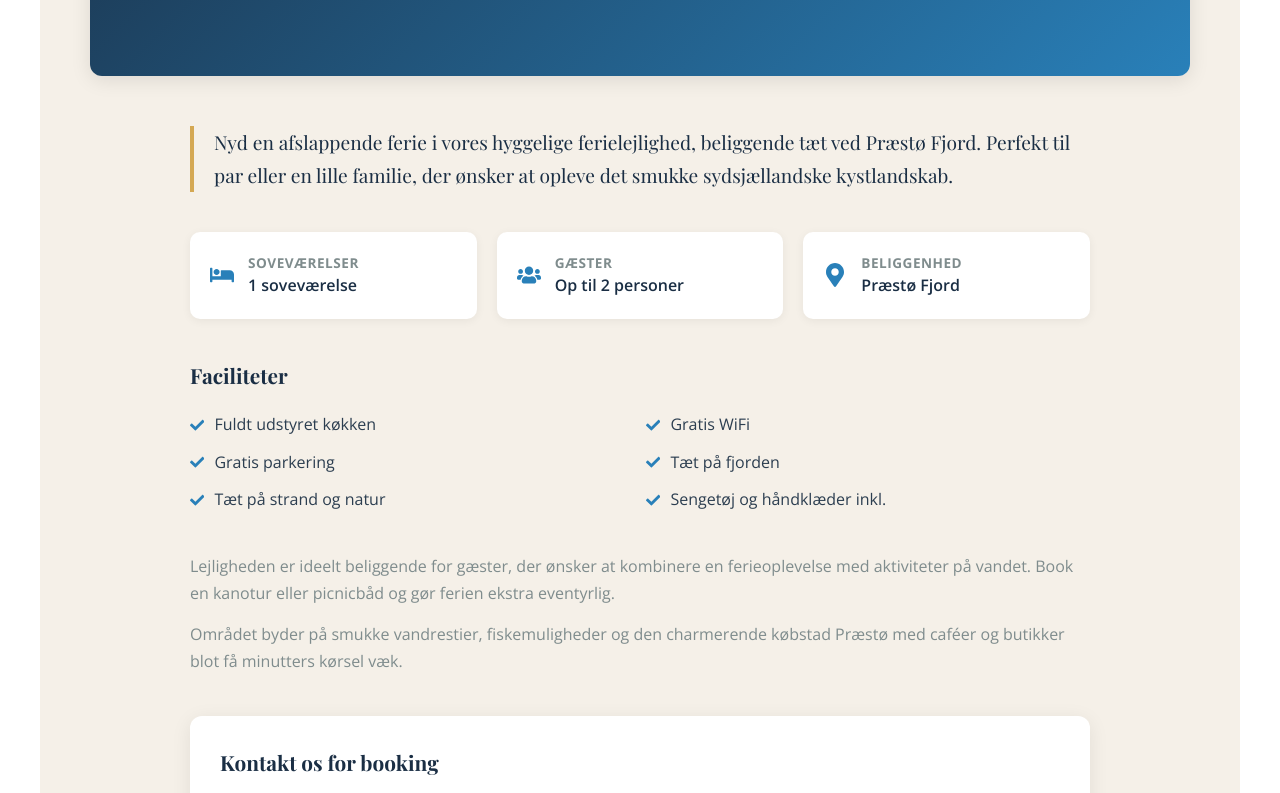
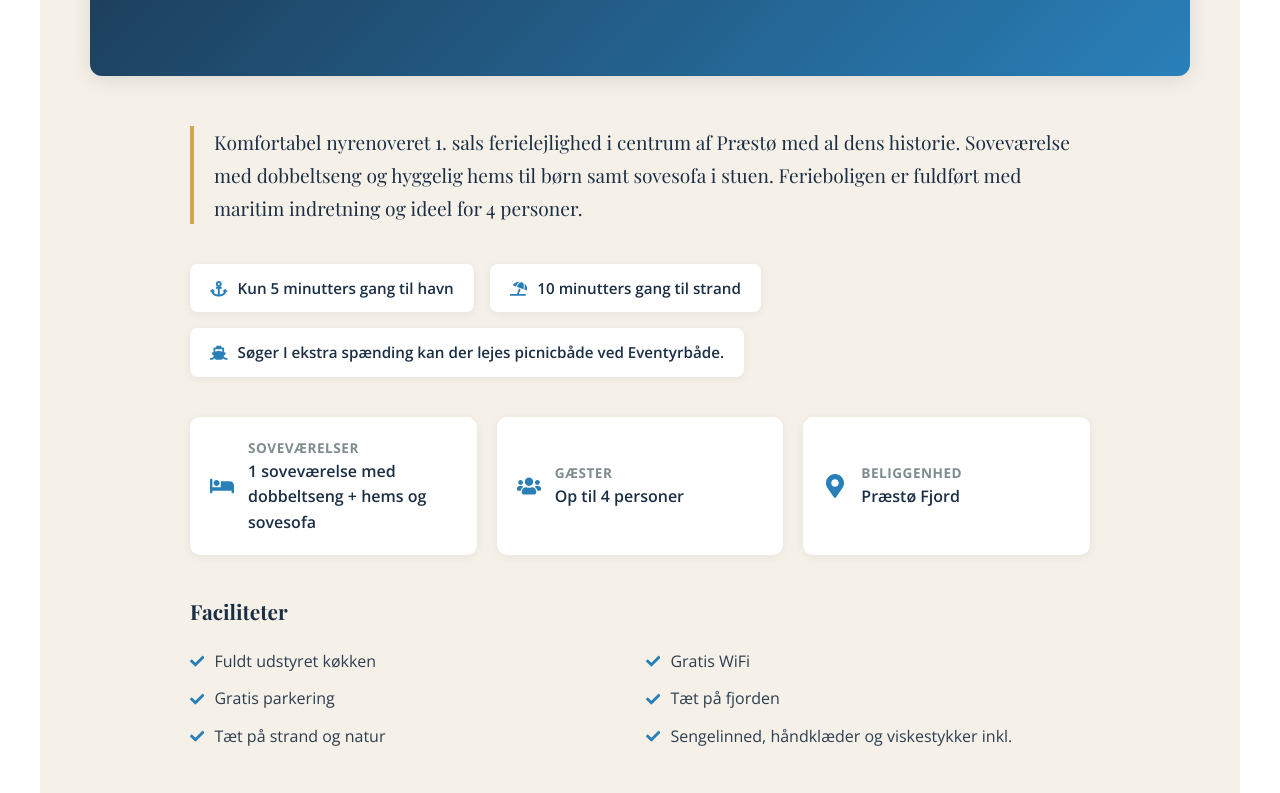
Before and after one commit to embedded-bed/eventyrbaade, a React (Create React App) app: page /ferielejlighed in a window 1280 px wide. Shown: the part 640-1433 px from the top of the page. Built offline with nearby package versions, Linux system fonts and the light colour scheme.

Commit message:
updated text for apartment page

```diff
--- a/src/components/Apartment.css
+++ b/src/components/Apartment.css
@@ -96,6 +96,32 @@
 
 .apartment-intro p {
   margin: 0;
+}
+
+.apartment-distances {
+  display: flex;
+  flex-wrap: wrap;
+  gap: 16px;
+  margin-bottom: 40px;
+}
+
+.apartment-distance {
+  display: flex;
+  align-items: center;
+  gap: 10px;
+  background: var(--white);
+  padding: 12px 20px;
+  border-radius: 8px;
+  color: var(--navy);
+  font-weight: 600;
+  font-size: 0.95rem;
+  box-shadow: 0 2px 10px rgba(0,0,0,0.06);
+}
+
+.apartment-distance svg {
+  color: var(--ocean);
+  font-size: 1.1rem;
+  flex-shrink: 0;
 }
 
 .apartment-highlights {
--- a/src/components/Apartment.js
+++ b/src/components/Apartment.js
@@ -1,5 +1,5 @@
 import React from 'react';
-import { FaHome, FaBed, FaUsers, FaMapMarkerAlt, FaPhone, FaEnvelope, FaCheck } from 'react-icons/fa';
+import { FaHome, FaBed, FaUsers, FaMapMarkerAlt, FaPhone, FaEnvelope, FaCheck, FaAnchor, FaUmbrellaBeach, FaShip } from 'react-icons/fa';
 import { useTranslation } from 'react-i18next';
 import './Apartment.css';
 
@@ -36,6 +36,12 @@ function Apartment() {
         <div className="apartment-info">
           <div className="apartment-intro">
             <p>{t('apartment.intro')}</p>
+          </div>
+
+          <div className="apartment-distances">
+            <div className="apartment-distance"><FaAnchor /> {t('apartment.walk_harbor')}</div>
+            <div className="apartment-distance"><FaUmbrellaBeach /> {t('apartment.walk_beach')}</div>
+            <div className="apartment-distance"><FaShip /> {t('apartment.boat_tip')}</div>
           </div>
 
           <div className="apartment-highlights">
--- a/src/locales/da/translation.json
+++ b/src/locales/da/translation.json
@@ -100,11 +100,14 @@
     "price_from": "Fra",
     "price": "kr. 800",
     "price_per": "pr. nat",
-    "intro": "Nyd en afslappende ferie i vores hyggelige ferielejlighed, beliggende tæt ved Præstø Fjord. Perfekt til par eller en lille familie, der ønsker at opleve det smukke sydsjællandske kystlandskab.",
+    "intro": "Komfortabel nyrenoveret 1. sals ferielejlighed i centrum af Præstø med al dens historie. Soveværelse med dobbeltseng og hyggelig hems til børn samt sovesofa i stuen. Ferieboligen er fuldført med maritim indretning og ideel for 4 personer.",
+    "walk_harbor": "Kun 5 minutters gang til havn",
+    "walk_beach": "10 minutters gang til strand",
+    "boat_tip": "Søger I ekstra spænding kan der lejes picnicbåde ved Eventyrbåde.",
     "rooms_label": "Soveværelser",
-    "rooms": "1 soveværelse",
+    "rooms": "1 soveværelse med dobbeltseng + hems og sovesofa",
     "guests_label": "Gæster",
-    "guests": "Op til 2 personer",
+    "guests": "Op til 4 personer",
     "location_label": "Beliggenhed",
     "location": "Præstø Fjord",
     "features_title": "Faciliteter",
@@ -113,9 +116,9 @@
     "feature3": "Gratis parkering",
     "feature4": "Tæt på fjorden",
     "feature5": "Tæt på strand og natur",
-    "feature6": "Sengetøj og håndklæder inkl.",
-    "desc1": "Lejligheden er ideelt beliggende for gæster, der ønsker at kombinere en ferieoplevelse med aktiviteter på vandet. Book en kanotur eller picnicbåd og gør ferien ekstra eventyrlig.",
-    "desc2": "Området byder på smukke vandrestier, fiskemuligheder og den charmerende købstad Præstø med caféer og butikker blot få minutters kørsel væk.",
+    "feature6": "Sengelinned, håndklæder og viskestykker inkl.",
+    "desc1": "Lejligheden er ideelt beliggende for gæster, der ønsker at kombinere en ferieoplevelse med aktiviteter på vandet. Søger I ekstra spænding kan der lejes picnicbåde ved Eventyrbåde — der er kun 5 minutters gang til havn.",
+    "desc2": "Området byder på smukke vandrestier, fiskemuligheder og den charmerende købstad Præstø med caféer og butikker. Kun 10 minutters gang til strand.",
     "contact_title": "Kontakt os for booking",
     "cta": "Ring og book lejligheden"
   },
--- a/src/locales/de/translation.json
+++ b/src/locales/de/translation.json
@@ -100,11 +100,14 @@
     "price_from": "Ab",
     "price": "kr. 800",
     "price_per": "pro Nacht",
-    "intro": "Genießen Sie einen erholsamen Urlaub in unserer gemütlichen Ferienwohnung, nahe am Præstø Fjord gelegen. Perfekt für Paare oder eine kleine Familie, die die schöne Küstenlandschaft Südseeland erleben möchten.",
+    "intro": "Komfortable, neu renovierte Ferienwohnung im 1. Stock im Zentrum von Præstø mit all seiner Geschichte. Schlafzimmer mit Doppelbett und gemütlichem Hochbett für Kinder sowie Schlafsofa im Wohnzimmer. Die Wohnung ist maritim eingerichtet und ideal für 4 Personen.",
+    "walk_harbor": "Nur 5 Minuten zu Fuß zum Hafen",
+    "walk_beach": "10 Minuten zu Fuß zum Strand",
+    "boat_tip": "Suchen Sie nach extra Spannung? Mieten Sie Picknickboote bei Eventyrbåde.",
     "rooms_label": "Schlafzimmer",
-    "rooms": "1 Schlafzimmer",
+    "rooms": "1 Schlafzimmer mit Doppelbett + Hochbett und Schlafsofa",
     "guests_label": "Gäste",
-    "guests": "Bis zu 2 Personen",
+    "guests": "Bis zu 4 Personen",
     "location_label": "Lage",
     "location": "Præstø Fjord",
     "features_title": "Ausstattung",
@@ -113,9 +116,9 @@
     "feature3": "Kostenloser Parkplatz",
     "feature4": "Nahe am Fjord",
     "feature5": "Nahe am Strand und Natur",
-    "feature6": "Bettwäsche und Handtücher inkl.",
-    "desc1": "Die Wohnung ist ideal gelegen für Gäste, die einen Urlaub mit Wasseraktivitäten kombinieren möchten. Buchen Sie eine Kanutour oder ein Picknickboot und machen Sie Ihren Urlaub besonders abenteuerlich.",
-    "desc2": "Die Umgebung bietet schöne Wanderwege, Angelmöglichkeiten und die charmante Kleinstadt Præstø mit Cafés und Geschäften nur wenige Autominuten entfernt.",
+    "feature6": "Bettwäsche, Handtücher und Geschirrtücher inkl.",
+    "desc1": "Die Wohnung ist ideal gelegen für Gäste, die einen Urlaub mit Wasseraktivitäten kombinieren möchten. Suchen Sie nach extra Spannung? Mieten Sie Picknickboote bei Eventyrbåde — nur 5 Minuten zu Fuß zum Hafen.",
+    "desc2": "Die Umgebung bietet schöne Wanderwege, Angelmöglichkeiten und die charmante Kleinstadt Præstø mit Cafés und Geschäften. Nur 10 Minuten zu Fuß zum Strand.",
     "contact_title": "Kontaktieren Sie uns zur Buchung",
     "cta": "Anrufen und Wohnung buchen"
   },
--- a/src/locales/en/translation.json
+++ b/src/locales/en/translation.json
@@ -100,11 +100,14 @@
     "price_from": "From",
     "price": "kr. 800",
     "price_per": "per night",
-    "intro": "Enjoy a relaxing holiday in our cosy apartment, located close to Præstø Fjord. Perfect for couples or a small family wanting to experience the beautiful South Zealand coastline.",
+    "intro": "Comfortable newly renovated first-floor holiday apartment in the centre of Præstø with all its history. Bedroom with double bed and a cosy loft for children, plus a sofa bed in the living room. The apartment features maritime décor and is ideal for 4 people.",
+    "walk_harbor": "Only 5 minutes' walk to the harbour",
+    "walk_beach": "10 minutes' walk to the beach",
+    "boat_tip": "Looking for extra excitement? Rent picnic boats at Eventyrbåde.",
     "rooms_label": "Bedrooms",
-    "rooms": "1 bedroom",
+    "rooms": "1 bedroom with double bed + loft and sofa bed",
     "guests_label": "Guests",
-    "guests": "Up to 2 people",
+    "guests": "Up to 4 people",
     "location_label": "Location",
     "location": "Præstø Fjord",
     "features_title": "Amenities",
@@ -113,9 +116,9 @@
     "feature3": "Free parking",
     "feature4": "Close to the fjord",
     "feature5": "Close to beach and nature",
-    "feature6": "Bed linen and towels included",
-    "desc1": "The apartment is ideally located for guests who want to combine a holiday experience with water activities. Book a canoe trip or picnic boat and make your holiday extra adventurous.",
-    "desc2": "The area offers beautiful hiking trails, fishing opportunities, and the charming town of Præstø with cafés and shops just a few minutes' drive away.",
+    "feature6": "Bed linen, towels, and tea towels included",
+    "desc1": "The apartment is ideally located for guests who want to combine a holiday experience with water activities. Looking for extra excitement? Rent picnic boats at Eventyrbåde — only 5 minutes' walk to the harbour.",
+    "desc2": "The area offers beautiful hiking trails, fishing opportunities, and the charming town of Præstø with cafés and shops. Only 10 minutes' walk to the beach.",
     "contact_title": "Contact us to book",
     "cta": "Call to book the apartment"
   },
```
